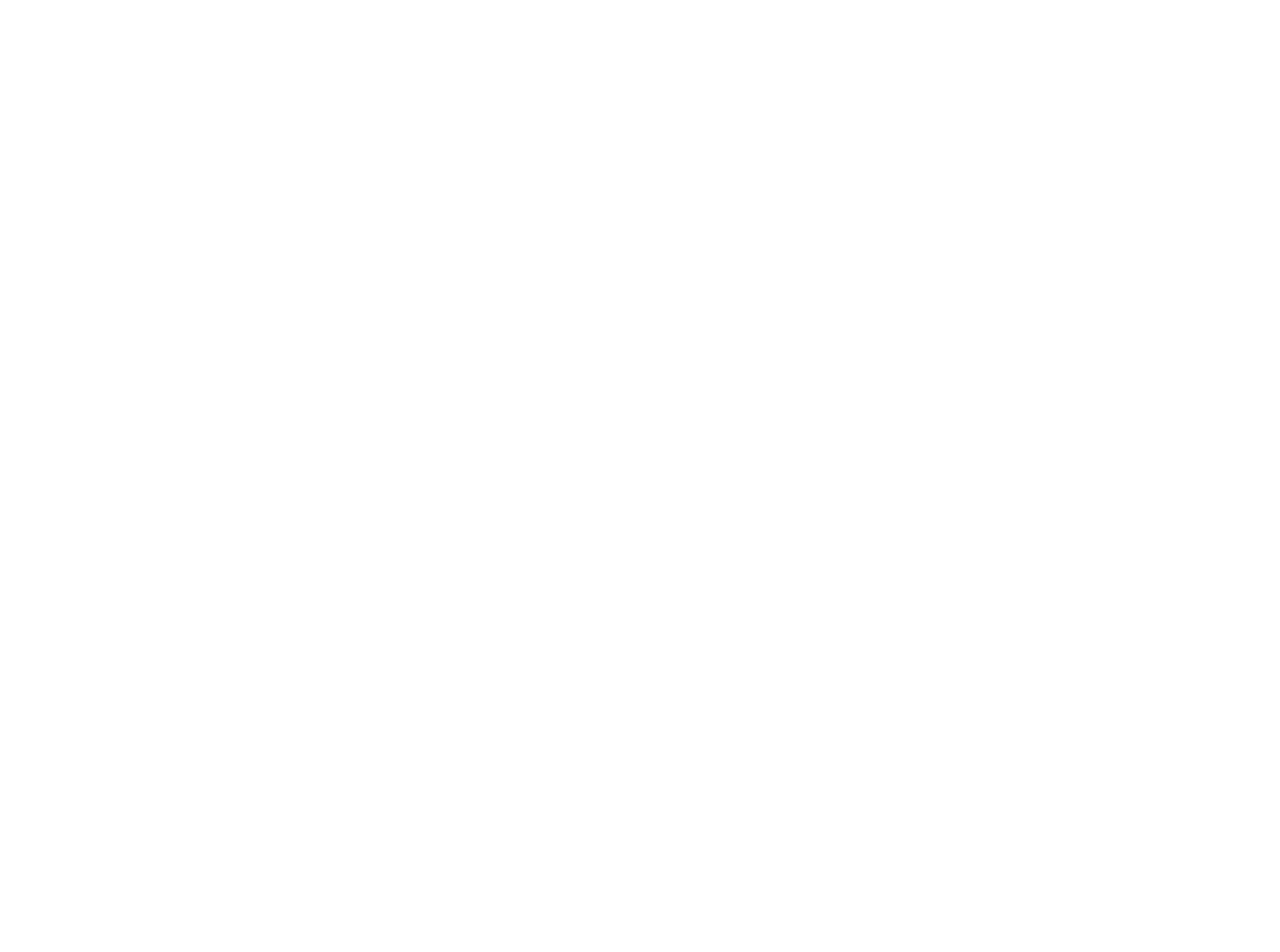
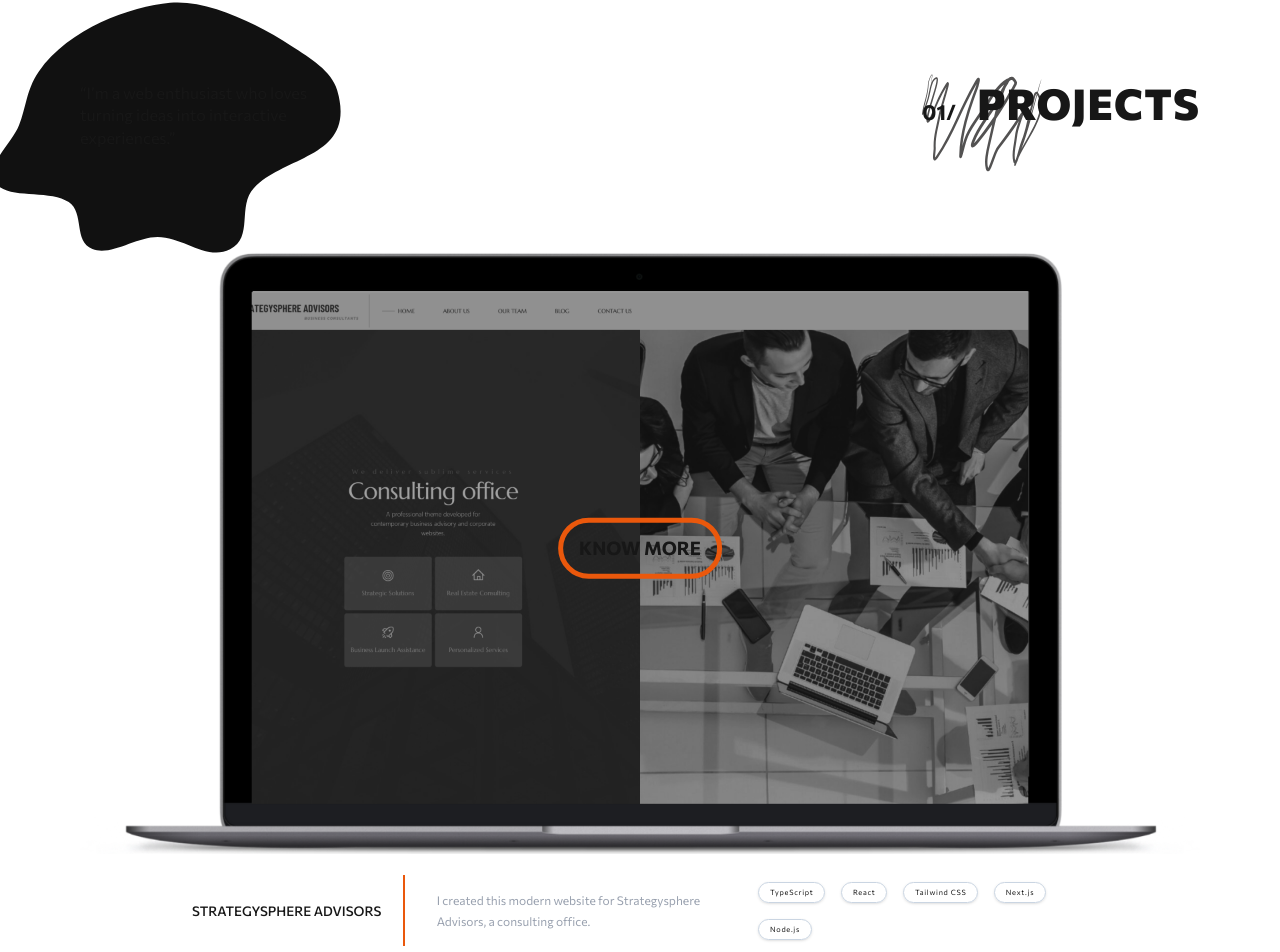
Before and after one commit to Lordev/portfolio, a Next.js app: page / in a window 1280 px wide. Shown: the part 1678-2630 px from the top of the page. Before the commit the page ends 1667 px from the top, so only its background shows below. Built offline with nearby package versions, Linux system fonts and the light colour scheme.

Commit message:
feat: added projects section to home page
- Add ProjectsSection component
- Add projects images
- Change global styles to support new section

```diff
--- a/src/app/globals.css
+++ b/src/app/globals.css
@@ -140,9 +140,10 @@
   --text-fluid-h1: var(--h1FontSize);
   --text-fluid-h2: var(--h2FontSize);
   --text-fluid-h3: var(--h3FontSize);
-  --text-fluid-h3--line-height: 1.1em;
+  --text-fluid-h3--line-height: 1.2em;
   --text-fluid-h4: var(--h4FontSize);
   --text-fluid-h5: var(--h5FontSize);
+  --text-fluid-h5--line-height: 1.4em;
   --text-fluid-h6: var(--h6FontSize);
 
   --text-fluid-display1: var(--display1FontSize);
--- a/src/app/page.tsx
+++ b/src/app/page.tsx
@@ -1,6 +1,7 @@
 import Nav from "@/components/layout/Nav"
 import Hero from "@/sections/home/Hero"
 import AboutSection	 from "@/sections/home/AboutSection"
+import ProjectsSection from "@/sections/home/ProjectsSection"
 
 
 export default function Home() {
@@ -9,6 +10,7 @@
             <Nav />
             <Hero />
             <AboutSection />
+            <ProjectsSection />
         </div>
     )
 }
--- /dev/null
+++ b/src/sections/home/ProjectsSection.tsx
@@ -0,0 +1,69 @@
+import SectionHeading from "@/components/ui/SectionHeading";
+import Image from "next/image";
+import Chip from "@/components/ui/Chip";
+
+export default function ProjectsSection() {
+  return (
+    <section className="row in-container relative">
+      <div className="absolute left-0 top-0 w-screen pl-[var(--p-fluid-md)]">
+        <div className="relative w-512 h-376 ">
+          <div className="absolute w-3/4">
+            <h5 className="text-fluid-h5">
+              “I’m a web enthusiast who loves turning ideas into interactive
+              experiences.”
+            </h5>
+          </div>
+          <div className="absolute -left-120 -top-120 w-full h-full">
+            <Image
+              src={"/projects/blob.svg"}
+              alt="Project 1"
+              layout="fill"
+              className="-z-10 "
+            />
+          </div>
+        </div>
+      </div>
+
+      <div className="float-right">
+        <SectionHeading title="Projects" />
+      </div>
+      <div className="py-240">
+        <div className="relative">
+          <Image
+            className="w-full"
+            src="/projects/strategysphere-frame.png"
+            height={918}
+            width={1680}
+            alt="Project 1"
+          />
+          <div className="absolute top-1/2 left-1/2 transform -translate-x-1/2 -translate-y-1/2">
+            <button className="px-24 py-24 rounded-full border-5 border-primary-500 uppercase font-bold font-commissioner text-label-lg">
+              Know more
+            </button>
+          </div>
+        </div>
+        <div className="w-4/5 mx-auto grid py-32 grid-cols-[repeat(2,auto)]">
+          <div className="border-primary-500 border-r-2 h-full min-h-106 pr-32 flex items-center">
+            <h6 className="text-nowrap uppercase font-medium text-body-col-3 text-fluid-h6">
+              StrategySphere Advisors
+            </h6>
+          </div>
+          <div className="grid grid-cols-2 gap-24 items-center px-48">
+            <div>
+              <p className="text-gray-400 text-body-col-3">
+              I created this modern website for Strategysphere Advisors, a consulting office.
+              </p>
+            </div>
+            <div className="flex flex-wrap gap-16">
+              <Chip label="TypeScript" />
+              <Chip label="React" />
+              <Chip label="Tailwind CSS" />
+              <Chip label="Next.js" />
+              <Chip label="Node.js" />
+            </div>
+          </div>
+        </div>
+      </div>
+    </section>
+  );
+}
```
Also changed, not shown: public/projects/blob.svg (added), public/projects/strategysphere-frame.png (added).
